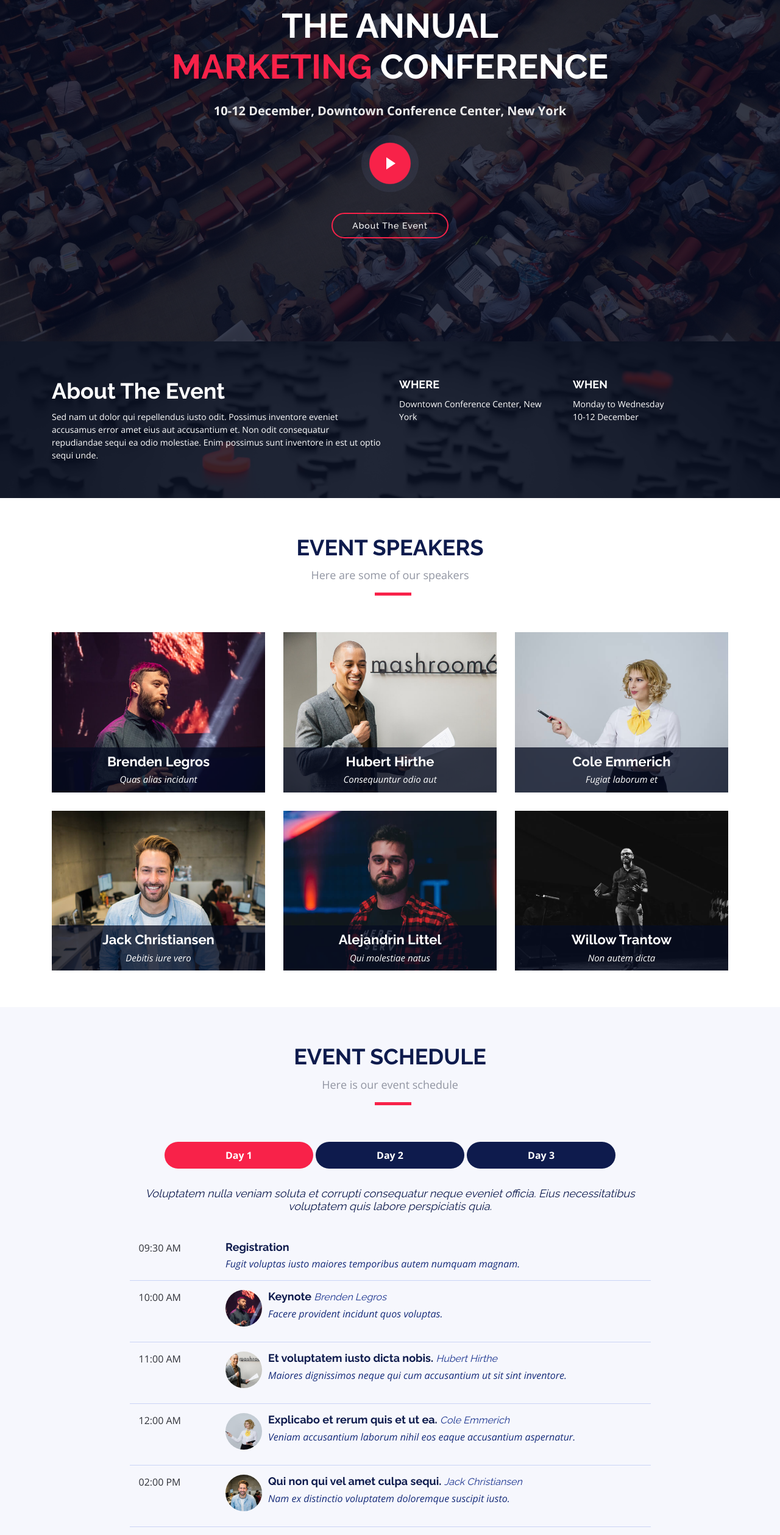
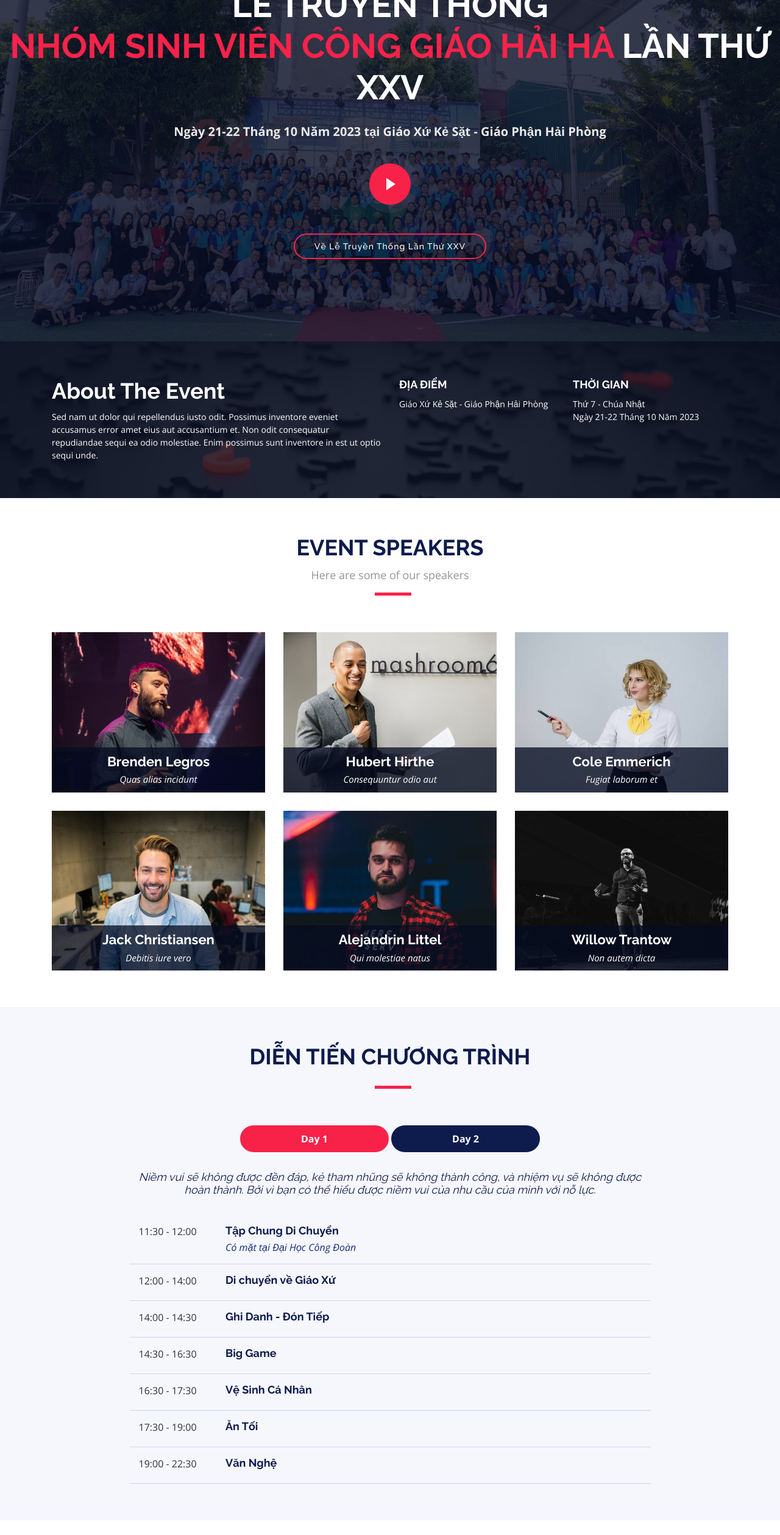
Before and after one commit to thinnq28/HaiHa, a plain HTML site: page index.html in a window 1280 px wide. Shown: the part 240-2758 px from the top of the page at 61% size. Drawn offline with nearby package versions, Linux system fonts and the light colour scheme.

Commit message:
second commit

```diff
--- a/css/style.css
+++ b/css/style.css
@@ -469,7 +469,7 @@ body.mobile-nav-active #mobile-nav-toggle {
 #intro {
   width: 100%;
   height: 100vh;
-  background: url(../img/intro-bg.jpg) top center;
+  background: url(../img/intro-bg.jpeg) top center;
   background-size: cover;
   overflow: hidden;
   position: relative;
--- a/index.html
+++ b/index.html
@@ -3,7 +3,7 @@
 
 <head>
   <meta charset="utf-8">
-  <title>TheEvent - Bootstrap Event Template</title>
+  <title>SVCG Hải Hà - LTT XXV</title>
   <meta content="width=device-width, initial-scale=1.0" name="viewport">
   <meta content="" name="keywords">
   <meta content="" name="description">
@@ -51,16 +51,16 @@
 
       <nav id="nav-menu-container">
         <ul class="nav-menu">
-          <li class="menu-active"><a href="#intro">Home</a></li>
-          <li><a href="#about">About</a></li>
+          <li class="menu-active"><a href="#intro">Trang Chủ</a></li>
+          <li><a href="#about">Về LTT</a></li>
           <li><a href="#speakers">Speakers</a></li>
-          <li><a href="#schedule">Schedule</a></li>
-          <li><a href="#venue">Venue</a></li>
+          <li><a href="#schedule">Lịch Trình</a></li>
+          <li><a href="#venue">Địa Điểm</a></li>
           <li><a href="#hotels">Hotels</a></li>
-          <li><a href="#gallery">Gallery</a></li>
-          <li><a href="#sponsors">Sponsors</a></li>
-          <li><a href="#contact">Contact</a></li>
-          <li class="buy-tickets"><a href="#buy-tickets">Buy Tickets</a></li>
+          <li><a href="#gallery">Lược Sử Các LTT</a></li>
+          <li><a href="#sponsors">Tài Trợ</a></li>
+          <li><a href="#contact">Liên Hệ</a></li>
+          <li class="buy-tickets"><a href="#buy-tickets">Đăng Ký Tham Gia</a></li>
         </ul>
       </nav><!-- #nav-menu-container -->
     </div>
@@ -71,11 +71,11 @@
   ============================-->
   <section id="intro">
     <div class="intro-container wow fadeIn">
-      <h1 class="mb-4 pb-0">The Annual<br><span>Marketing</span> Conference</h1>
-      <p class="mb-4 pb-0">10-12 December, Downtown Conference Center, New York</p>
-      <a href="https://www.youtube.com/watch?v=jDDaplaOz7Q" class="venobox play-btn mb-4" data-vbtype="video"
+      <h1 class="mb-4 pb-0">Lễ Truyền Thống<br><span>Nhóm Sinh Viên Công Giáo Hải Hà</span> Lần Thứ XXV</h1>
+      <p class="mb-4 pb-0">Ngày 21-22 Tháng 10 Năm 2023 tại Giáo Xứ Kẻ Sặt - Giáo Phận Hải Phòng</p>
+      <a href="https://youtu.be/GdqP253n30Q" class="venobox play-btn mb-4" data-vbtype="video"
         data-autoplay="true"></a>
-      <a href="#about" class="about-btn scrollto">About The Event</a>
+      <a href="#about" class="about-btn scrollto">Về Lễ Truyền Thống Lần Thứ XXV</a>
     </div>
   </section>
 
@@ -94,12 +94,12 @@
               est ut optio sequi unde.</p>
           </div>
           <div class="col-lg-3">
-            <h3>Where</h3>
-            <p>Downtown Conference Center, New York</p>
+            <h3>Địa điểm</h3>
+            <p>Giáo Xứ Kẻ Sặt - Giáo Phận Hải Phòng</p>
           </div>
           <div class="col-lg-3">
-            <h3>When</h3>
-            <p>Monday to Wednesday<br>10-12 December</p>
+            <h3>Thời gian</h3>
+            <p>Thứ 7 - Chúa Nhật<br>Ngày 21-22 Tháng 10 Năm 2023</p>
           </div>
         </div>
       </div>
@@ -217,8 +217,8 @@
     <section id="schedule" class="section-with-bg">
       <div class="container wow fadeInUp">
         <div class="section-header">
-          <h2>Event Schedule</h2>
-          <p>Here is our event schedule</p>
+          <h2>Diễn Tiến Chương Trình</h2>
+          <!-- <p>Here is our event schedule</p> -->
         </div>
 
         <ul class="nav nav-tabs" role="tablist">
@@ -228,13 +228,9 @@
           <li class="nav-item">
             <a class="nav-link" href="#day-2" role="tab" data-toggle="tab">Day 2</a>
           </li>
-          <li class="nav-item">
-            <a class="nav-link" href="#day-3" role="tab" data-toggle="tab">Day 3</a>
-          </li>
         </ul>
 
-        <h3 class="sub-heading">Voluptatem nulla veniam soluta et corrupti consequatur neque eveniet officia. Eius
-          necessitatibus voluptatem quis labore perspiciatis quia.</h3>
+        <h3 class="sub-heading">Niềm vui sẽ không được đền đáp, kẻ tham nhũng sẽ không thành công, và nhiệm vụ sẽ không được hoàn thành. Bởi vì bạn có thể hiểu được niềm vui của nhu cầu của mình với nỗ lực.</h3>
 
         <div class="tab-content row justify-content-center">
 
@@ -242,76 +238,58 @@
           <div role="tabpanel" class="col-lg-9 tab-pane fade show active" id="day-1">
 
             <div class="row schedule-item">
-              <div class="col-md-2"><time>09:30 AM</time></div>
+              <div class="col-md-2"><time>11:30 -  12:00</time></div>
               <div class="col-md-10">
-                <h4>Registration</h4>
-                <p>Fugit voluptas iusto maiores temporibus autem numquam magnam.</p>
+                <h4>Tập Chung Di Chuyển</h4>
+                <p>Có mặt tại Đại Học Công Đoàn</p>
               </div>
             </div>
 
             <div class="row schedule-item">
-              <div class="col-md-2"><time>10:00 AM</time></div>
+              <div class="col-md-2"><time>12:00 - 14:00</time></div>
               <div class="col-md-10">
-                <div class="speaker">
-                  <img src="img/speakers/1.jpg" alt="Brenden Legros">
-                </div>
-                <h4>Keynote <span>Brenden Legros</span></h4>
-                <p>Facere provident incidunt quos voluptas.</p>
+                <h4>Di chuyển về Giáo Xứ</h4>
+                <!-- <p>Facere provident incidunt quos voluptas.</p> -->
               </div>
             </div>
 
             <div class="row schedule-item">
-              <div class="col-md-2"><time>11:00 AM</time></div>
+              <div class="col-md-2"><time>14:00 - 14:30</time></div>
               <div class="col-md-10">
-                <div class="speaker">
-                  <img src="img/speakers/2.jpg" alt="Hubert Hirthe">
-                </div>
-                <h4>Et voluptatem iusto dicta nobis. <span>Hubert Hirthe</span></h4>
-                <p>Maiores dignissimos neque qui cum accusantium ut sit sint inventore.</p>
+                <h4>Ghi Danh - Đón Tiếp</h4>
+                <!-- <p>Maiores dignissimos neque qui cum accusantium ut sit sint inventore.</p> -->
               </div>
             </div>
 
             <div class="row schedule-item">
-              <div class="col-md-2"><time>12:00 AM</time></div>
+              <div class="col-md-2"><time>14:30 - 16:30</time></div>
               <div class="col-md-10">
-                <div class="speaker">
-                  <img src="img/speakers/3.jpg" alt="Cole Emmerich">
-                </div>
-                <h4>Explicabo et rerum quis et ut ea. <span>Cole Emmerich</span></h4>
-                <p>Veniam accusantium laborum nihil eos eaque accusantium aspernatur.</p>
+                <h4>Big Game</h4>
+                <!-- <p>Veniam accusantium laborum nihil eos eaque accusantium aspernatur.</p> -->
               </div>
             </div>
 
             <div class="row schedule-item">
-              <div class="col-md-2"><time>02:00 PM</time></div>
+              <div class="col-md-2"><time>16:30 - 17:30</time></div>
               <div class="col-md-10">
-                <div class="speaker">
-                  <img src="img/speakers/4.jpg" alt="Jack Christiansen">
-                </div>
-                <h4>Qui non qui vel amet culpa sequi. <span>Jack Christiansen</span></h4>
-                <p>Nam ex distinctio voluptatem doloremque suscipit iusto.</p>
+                <h4>Vệ Sinh Cá Nhân</h4>
+                <!-- <p>Nam ex distinctio voluptatem doloremque suscipit iusto.</p> -->
               </div>
             </div>
 
             <div class="row schedule-item">
-              <div class="col-md-2"><time>03:00 PM</time></div>
+              <div class="col-md-2"><time>17:30 - 19:00</time></div>
               <div class="col-md-10">
-                <div class="speaker">
-                  <img src="img/speakers/5.jpg" alt="Alejandrin Littel">
-                </div>
-                <h4>Quos ratione neque expedita asperiores. <span>Alejandrin Littel</span></h4>
-                <p>Eligendi quo eveniet est nobis et ad temporibus odio quo.</p>
+                <h4>Ăn Tối</h4>
+                <!-- <p>Eligendi quo eveniet est nobis et ad temporibus odio quo.</p> -->
               </div>
             </div>
 
             <div class="row schedule-item">
-              <div class="col-md-2"><time>04:00 PM</time></div>
+              <div class="col-md-2"><time>19:00 - 22:30</time></div>
               <div class="col-md-10">
-                <div class="speaker">
-                  <img src="img/speakers/6.jpg" alt="Willow Trantow">
-                </div>
-                <h4>Quo qui praesentium nesciunt <span>Willow Trantow</span></h4>
-                <p>Voluptatem et alias dolorum est aut sit enim neque veritatis.</p>
+                <h4>Văn Nghệ</h4>
+                <!-- <p>Voluptatem et alias dolorum est aut sit enim neque veritatis.</p> -->
               </div>
             </div>
 
@@ -322,140 +300,66 @@
           <div role="tabpanel" class="col-lg-9  tab-pane fade" id="day-2">
 
             <div class="row schedule-item">
-              <div class="col-md-2"><time>10:00 AM</time></div>
+              <div class="col-md-2"><time>06:30 - 06:45</time></div>
               <div class="col-md-10">
-                <div class="speaker">
-                  <img src="img/speakers/1.jpg" alt="Brenden Legros">
-                </div>
-                <h4>Libero corrupti explicabo itaque. <span>Brenden Legros</span></h4>
-                <p>Facere provident incidunt quos voluptas.</p>
+                <h4>Thức Dậy - Vệ Sinh Cá Nhân</h4>
+                <!-- <p>Facere provident incidunt quos voluptas.</p> -->
               </div>
             </div>
 
             <div class="row schedule-item">
-              <div class="col-md-2"><time>11:00 AM</time></div>
+              <div class="col-md-2"><time>06:45 - 07:30</time></div>
               <div class="col-md-10">
-                <div class="speaker">
-                  <img src="img/speakers/2.jpg" alt="Hubert Hirthe">
-                </div>
-                <h4>Et voluptatem iusto dicta nobis. <span>Hubert Hirthe</span></h4>
-                <p>Maiores dignissimos neque qui cum accusantium ut sit sint inventore.</p>
+                <h4>Ăn Sáng</h4>
+                <!-- <p>Maiores dignissimos neque qui cum accusantium ut sit sint inventore.</p> -->
               </div>
             </div>
 
             <div class="row schedule-item">
-              <div class="col-md-2"><time>12:00 AM</time></div>
+              <div class="col-md-2"><time>07:30 - 09:30</time></div>
               <div class="col-md-10">
-                <div class="speaker">
-                  <img src="img/speakers/3.jpg" alt="Cole Emmerich">
-                </div>
-                <h4>Explicabo et rerum quis et ut ea. <span>Cole Emmerich</span></h4>
-                <p>Veniam accusantium laborum nihil eos eaque accusantium aspernatur.</p>
+                <h4>Truyền Thống</h4>
+                <!-- <p>Veniam accusantium laborum nihil eos eaque accusantium aspernatur.</p> -->
               </div>
             </div>
 
             <div class="row schedule-item">
-              <div class="col-md-2"><time>02:00 PM</time></div>
+              <div class="col-md-2"><time>09:30 - 10:00</time></div>
               <div class="col-md-10">
-                <div class="speaker">
-                  <img src="img/speakers/4.jpg" alt="Jack Christiansen">
-                </div>
-                <h4>Qui non qui vel amet culpa sequi. <span>Jack Christiansen</span></h4>
-                <p>Nam ex distinctio voluptatem doloremque suscipit iusto.</p>
+                <h4>Tập Hát</h4>
+                <!-- <p>Nam ex distinctio voluptatem doloremque suscipit iusto.</p> -->
               </div>
             </div>
 
             <div class="row schedule-item">
-              <div class="col-md-2"><time>03:00 PM</time></div>
+              <div class="col-md-2"><time>10:00 - 11:30</time></div>
               <div class="col-md-10">
-                <div class="speaker">
-                  <img src="img/speakers/5.jpg" alt="Alejandrin Littel">
-                </div>
-                <h4>Quos ratione neque expedita asperiores. <span>Alejandrin Littel</span></h4>
-                <p>Eligendi quo eveniet est nobis et ad temporibus odio quo.</p>
+                <h4>Thánh Lễ</h4>
+                <!-- <p>Eligendi quo eveniet est nobis et ad temporibus odio quo.</p> -->
               </div>
             </div>
 
             <div class="row schedule-item">
-              <div class="col-md-2"><time>04:00 PM</time></div>
+              <div class="col-md-2"><time>11:30 - 12:00</time></div>
               <div class="col-md-10">
-                <div class="speaker">
-                  <img src="img/speakers/6.jpg" alt="Willow Trantow">
-                </div>
-                <h4>Quo qui praesentium nesciunt <span>Willow Trantow</span></h4>
-                <p>Voluptatem et alias dolorum est aut sit enim neque veritatis.</p>
-              </div>
-            </div>
-
-          </div>
-          <!-- End Schdule Day 2 -->
-
-          <!-- Schdule Day 3 -->
-          <div role="tabpanel" class="col-lg-9  tab-pane fade" id="day-3">
-
-            <div class="row schedule-item">
-              <div class="col-md-2"><time>10:00 AM</time></div>
-              <div class="col-md-10">
-                <div class="speaker">
-                  <img src="img/speakers/2.jpg" alt="Hubert Hirthe">
-                </div>
-                <h4>Et voluptatem iusto dicta nobis. <span>Hubert Hirthe</span></h4>
-                <p>Maiores dignissimos neque qui cum accusantium ut sit sint inventore.</p>
+                <h4>Chụp Ảnh</h4>
+                <!-- <p>Voluptatem et alias dolorum est aut sit enim neque veritatis.</p> -->
               </div>
             </div>
 
             <div class="row schedule-item">
-              <div class="col-md-2"><time>11:00 AM</time></div>
+              <div class="col-md-2"><time>12:00 - 13:00</time></div>
               <div class="col-md-10">
-                <div class="speaker">
-                  <img src="img/speakers/3.jpg" alt="Cole Emmerich">
-                </div>
-                <h4>Explicabo et rerum quis et ut ea. <span>Cole Emmerich</span></h4>
-                <p>Veniam accusantium laborum nihil eos eaque accusantium aspernatur.</p>
+                <h4>Ăn Trưa</h4>
+                <!-- <p>Voluptatem et alias dolorum est aut sit enim neque veritatis.</p> -->
               </div>
             </div>
 
             <div class="row schedule-item">
-              <div class="col-md-2"><time>12:00 AM</time></div>
+              <div class="col-md-2"><time>13:00</time></div>
               <div class="col-md-10">
-                <div class="speaker">
-                  <img src="img/speakers/1.jpg" alt="Brenden Legros">
-                </div>
-                <h4>Libero corrupti explicabo itaque. <span>Brenden Legros</span></h4>
-                <p>Facere provident incidunt quos voluptas.</p>
-              </div>
-            </div>
-
-            <div class="row schedule-item">
-              <div class="col-md-2"><time>02:00 PM</time></div>
-              <div class="col-md-10">
-                <div class="speaker">
-                  <img src="img/speakers/4.jpg" alt="Jack Christiansen">
-                </div>
-                <h4>Qui non qui vel amet culpa sequi. <span>Jack Christiansen</span></h4>
-                <p>Nam ex distinctio voluptatem doloremque suscipit iusto.</p>
-              </div>
-            </div>
-
-            <div class="row schedule-item">
-              <div class="col-md-2"><time>03:00 PM</time></div>
-              <div class="col-md-10">
-                <div class="speaker">
-                  <img src="img/speakers/5.jpg" alt="Alejandrin Littel">
-                </div>
-                <h4>Quos ratione neque expedita asperiores. <span>Alejandrin Littel</span></h4>
-                <p>Eligendi quo eveniet est nobis et ad temporibus odio quo.</p>
-              </div>
-            </div>
-
-            <div class="row schedule-item">
-              <div class="col-md-2"><time>04:00 PM</time></div>
-              <div class="col-md-10">
-                <div class="speaker">
-                  <img src="img/speakers/6.jpg" alt="Willow Trantow">
-                </div>
-                <h4>Quo qui praesentium nesciunt <span>Willow Trantow</span></h4>
-                <p>Voluptatem et alias dolorum est aut sit enim neque veritatis.</p>
+                <h4>Dọn Dẹp - Ra Về</h4>
+                <!-- <p>Voluptatem et alias dolorum est aut sit enim neque veritatis.</p> -->
               </div>
             </div>
 
@@ -476,13 +380,14 @@
       <div class="container-fluid">
 
         <div class="section-header">
-          <h2>Event Venue</h2>
-          <p>Event venue location info and gallery</p>
+          <h2>Địa Điểm</h2>
+          <p>Thông tin về địa điểm, nơi diễn ra Lễ Truyền Thống Lần Thứ XXV của nhóm Sinh Viên Công Giáo Hải Hà</p>
         </div>
 
         <div class="row no-gutters">
           <div class="col-lg-6 venue-map">
-            <iframe src="https://www.google.com/maps/embed?pb=!1m14!1m8!1m3!1d12097.433213460943!2d-74.0062269!3d40.7101282!3m2!1i1024!2i768!4f13.1!3m3!1m2!1s0x0%3A0xb89d1fe6bc499443!2sDowntown+Conference+Center!5e0!3m2!1smk!2sbg!4v1539943755621" frameborder="0" style="border:0" allowfullscreen></iframe>
+            <!-- <iframe src="https://www.google.com/maps/embed?pb=!1m14!1m8!1m3!1d12097.433213460943!2d-74.0062269!3d40.7101282!3m2!1i1024!2i768!4f13.1!3m3!1m2!1s0x0%3A0xb89d1fe6bc499443!2sDowntown+Conference+Center!5e0!3m2!1smk!2sbg!4v1539943755621" frameborder="0" style="border:0" allowfullscreen></iframe> -->
+            <iframe src="https://www.google.com/maps/embed?pb=!1m18!1m12!1m3!1d3727.1791681601317!2d106.13954901695249!3d20.905110118577248!2m3!1f0!2f0!3f0!3m2!1i1024!2i768!4f13.1!3m3!1m2!1s0x3135a2bc8a28e1af%3A0x6f52dc50e41d4a55!2zVGjDoW5oIMSQxrDhu51uZyBHacOhbyB44bupIEvhursgU-G6t3Q!5e0!3m2!1svi!2s!4v1690465642981!5m2!1svi!2s" width="600" height="450" style="border:0;" allowfullscreen="" loading="lazy" referrerpolicy="no-referrer-when-downgrade"></iframe>
           </div>
 
           <div class="col-lg-6 venue-info">
```
Also changed, not shown: img/Logofull_Tim-2.png (added), img/intro-bg.jpeg (added), img/newLogo.png (added), 2 other files.
